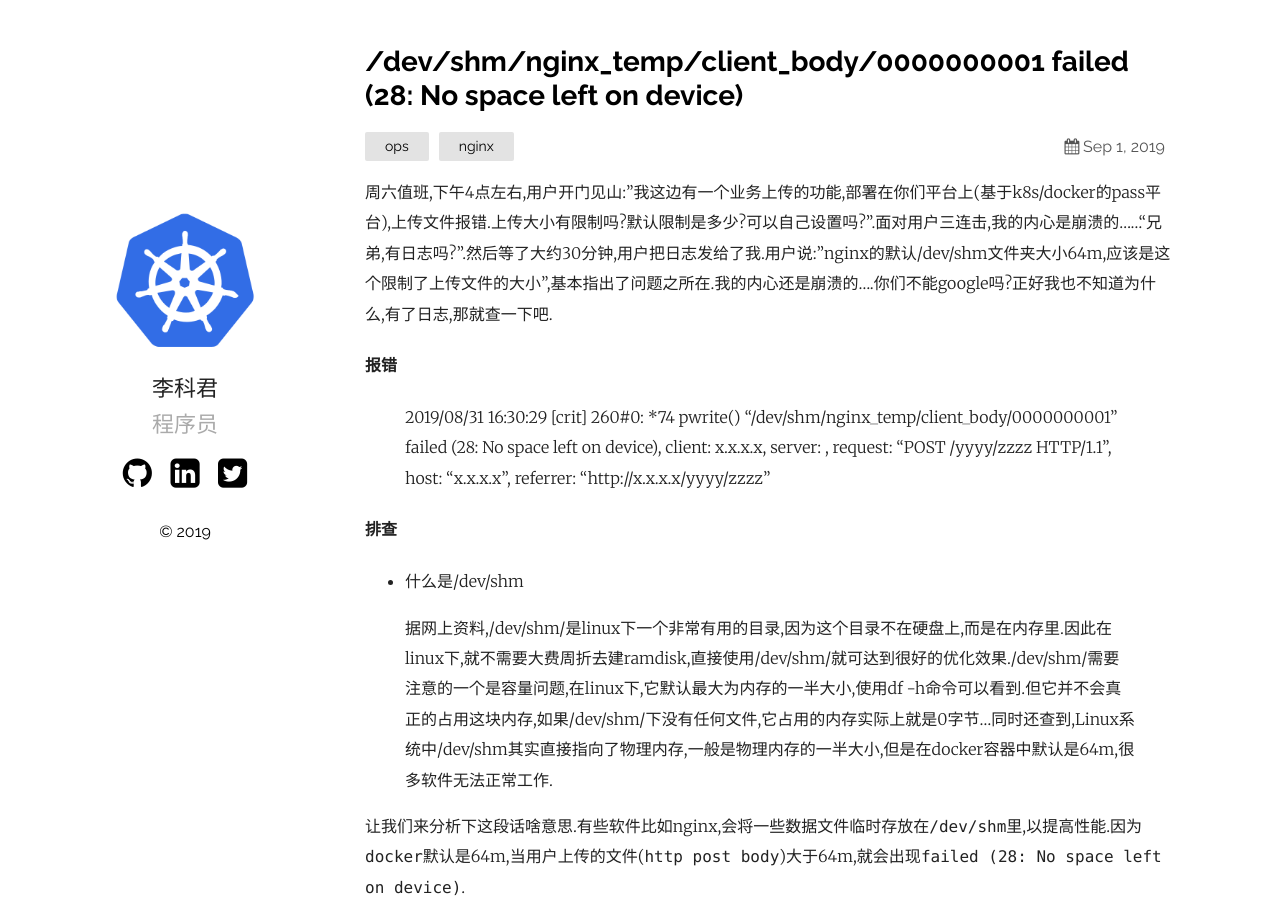
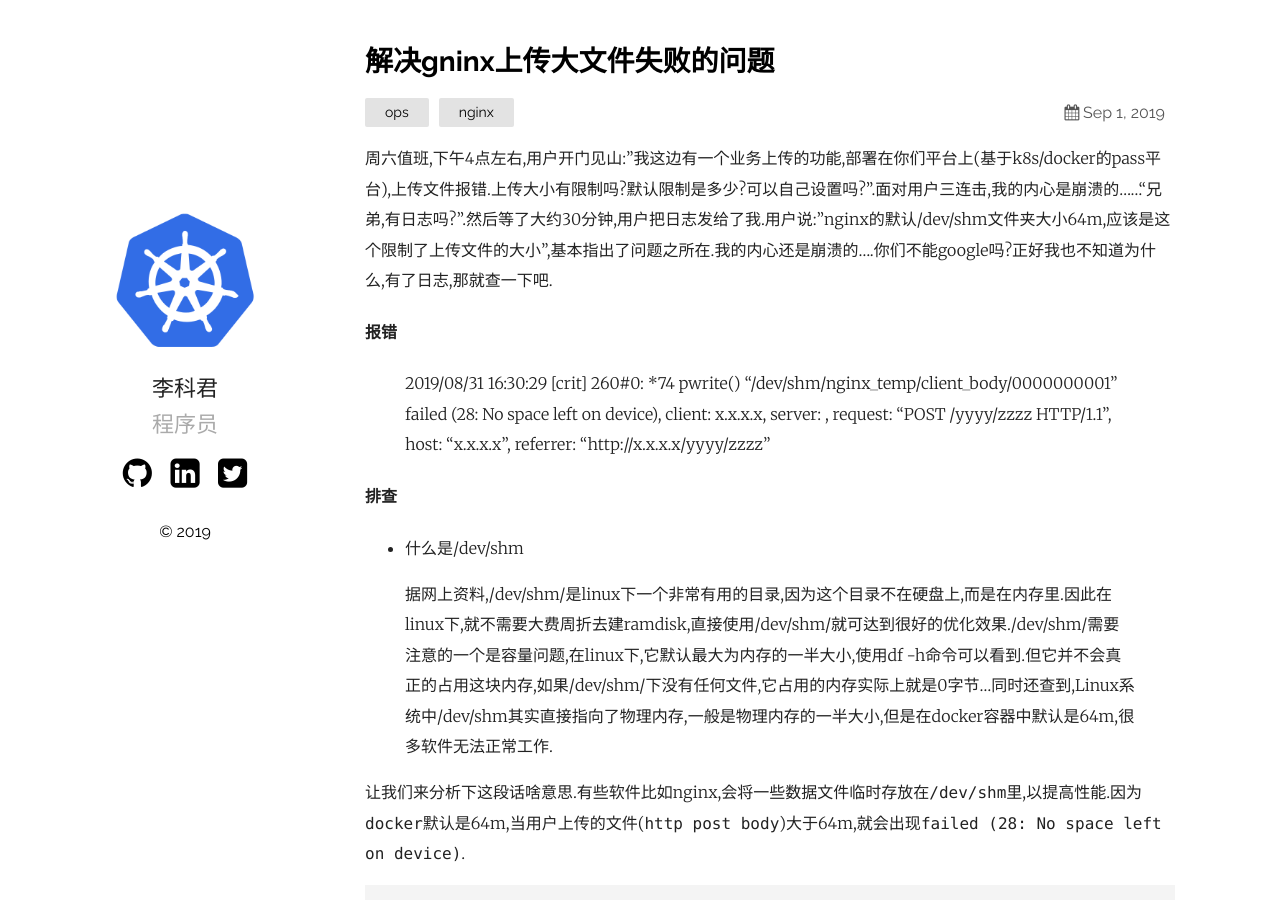
Before and after one commit to njlkj/njlkj.github.io, a Jekyll site: the page built from _posts/2019-09-01-nginx-01.markdown, in a window 1280 px wide and 900 px high. Built offline with Jekyll 4.4.1, drawn with Linux system fonts in a browser that asks for light colours.

Commit message:
nginx 01

```diff
--- a/_posts/2019-09-01-nginx-01.markdown
+++ b/_posts/2019-09-01-nginx-01.markdown
@@ -1,6 +1,6 @@
 ---
 layout: post
-title:  "/dev/shm/nginx_temp/client_body/0000000001 failed (28: No space left on device)"
+title:  "解决gninx上传大文件失败的问题"
 date:   2019-09-01 15:17:00 +08
 categories: ops nginx
 ---
```
